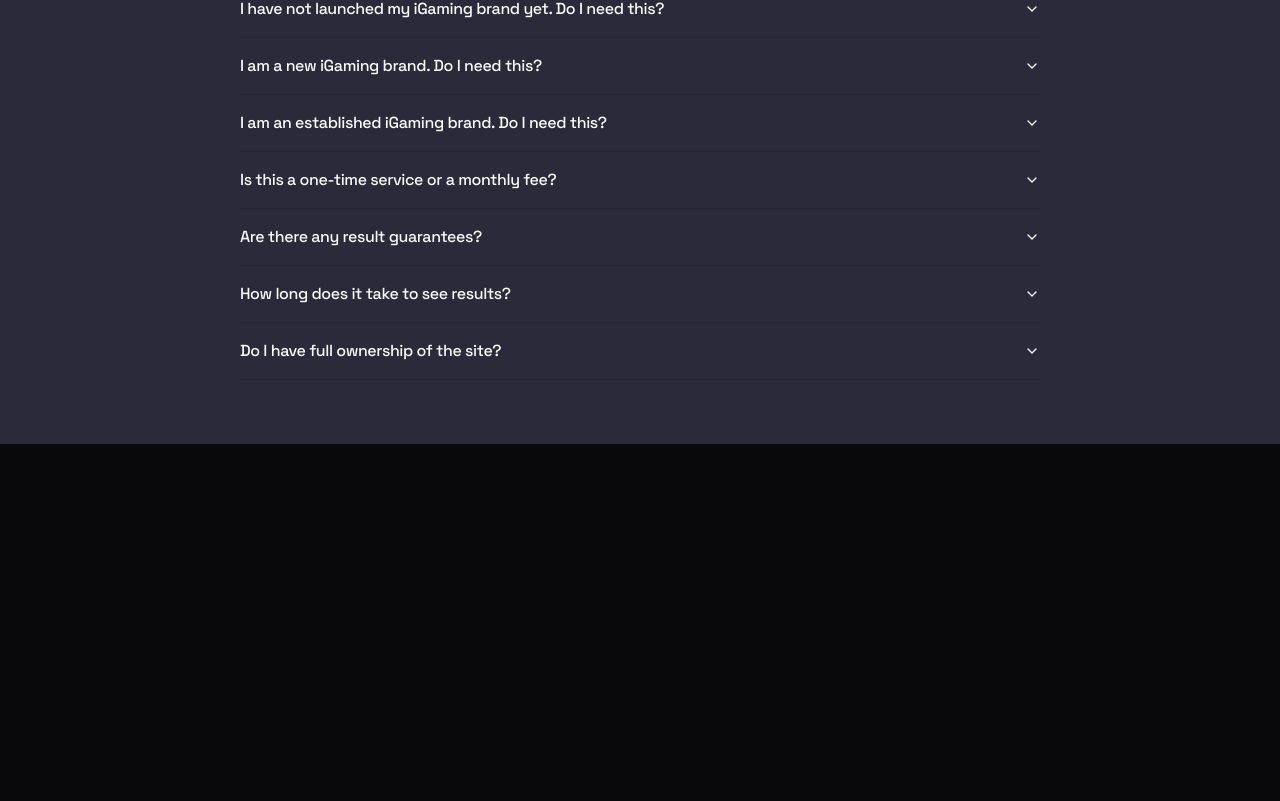
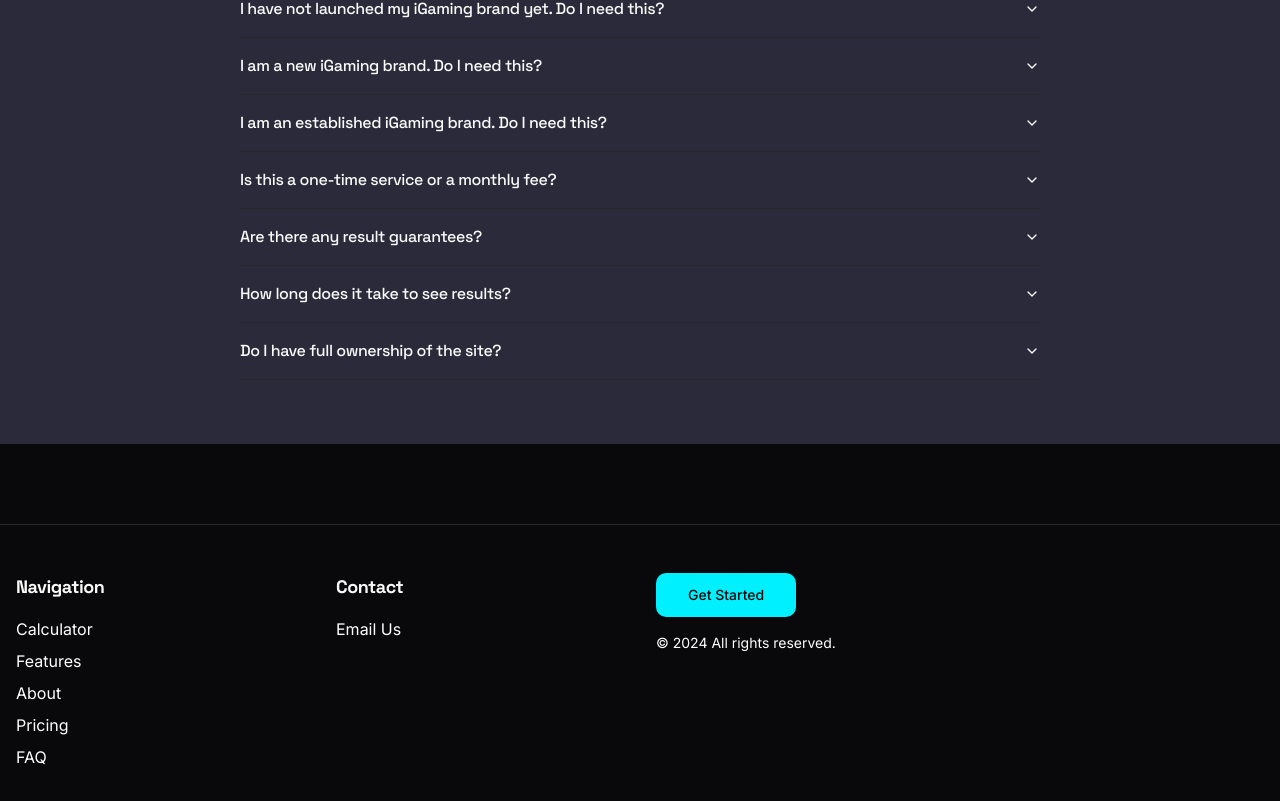
Before and after one commit to iGamingAudit/igaming-audit, a React (Vite) app: page / in a window 1280 px wide. Shown: the part 3980-4781 px from the top of the page. Before the commit the page ends 4424 px from the top, so only its background shows below. Built offline with nearby package versions, Linux system fonts and the light colour scheme.

Commit message:
Add footer with navigation
Implemented a footer component that includes navigation links and a "Get Started" button.
[skip gpt_engineer]

```diff
--- /dev/null
+++ b/src/components/Footer.tsx
@@ -0,0 +1,95 @@
+import { Button } from "@/components/ui/button";
+import { Link } from "react-router-dom";
+
+const Footer = () => {
+  const scrollToSection = (id: string) => {
+    const element = document.getElementById(id);
+    if (element) {
+      element.scrollIntoView({ behavior: "smooth" });
+    }
+  };
+
+  return (
+    <footer className="bg-background border-t border-border mt-20">
+      <div className="container mx-auto px-4 py-12">
+        <div className="grid grid-cols-1 md:grid-cols-4 gap-8">
+          <div className="space-y-4">
+            <h3 className="text-lg font-bold">Navigation</h3>
+            <ul className="space-y-2">
+              <li>
+                <button
+                  onClick={() => scrollToSection("calculator")}
+                  className="text-muted-foreground hover:text-primary transition-colors"
+                >
+                  Calculator
+                </button>
+              </li>
+              <li>
+                <button
+                  onClick={() => scrollToSection("features")}
+                  className="text-muted-foreground hover:text-primary transition-colors"
+                >
+                  Features
+                </button>
+              </li>
+              <li>
+                <button
+                  onClick={() => scrollToSection("about")}
+                  className="text-muted-foreground hover:text-primary transition-colors"
+                >
+                  About
+                </button>
+              </li>
+              <li>
+                <button
+                  onClick={() => scrollToSection("pricing")}
+                  className="text-muted-foreground hover:text-primary transition-colors"
+                >
+                  Pricing
+                </button>
+              </li>
+              <li>
+                <button
+                  onClick={() => scrollToSection("faq")}
+                  className="text-muted-foreground hover:text-primary transition-colors"
+                >
+                  FAQ
+                </button>
+              </li>
+            </ul>
+          </div>
+          <div className="space-y-4">
+            <h3 className="text-lg font-bold">Contact</h3>
+            <ul className="space-y-2">
+              <li>
+                <a
+                  href="mailto:contact@example.com"
+                  className="text-muted-foreground hover:text-primary transition-colors"
+                >
+                  Email Us
+                </a>
+              </li>
+            </ul>
+          </div>
+          <div className="md:col-span-2 space-y-4">
+            <div className="flex flex-col md:flex-row items-center gap-4">
+              <Button
+                onClick={() => scrollToSection("calculator")}
+                variant="default"
+                size="lg"
+                className="w-full md:w-auto"
+              >
+                Get Started
+              </Button>
+            </div>
+            <p className="text-sm text-muted-foreground text-center md:text-left">
+              © {new Date().getFullYear()} All rights reserved.
+            </p>
+          </div>
+        </div>
+      </div>
+    </footer>
+  );
+};
+
+export default Footer;
--- a/src/pages/Index.tsx
+++ b/src/pages/Index.tsx
@@ -6,6 +6,7 @@ import { PricingSection } from "@/components/PricingSection";
 import { AboutUs } from "@/components/AboutUs";
 import { FAQ } from "@/components/FAQ";
 import Navigation from "@/components/Navigation";
+import Footer from "@/components/Footer";
 
 const Index = () => {
   return (
@@ -27,6 +28,7 @@ const Index = () => {
         <PricingSection />
       </div>
       <FAQ />
+      <Footer />
     </motion.div>
   );
 };
```
